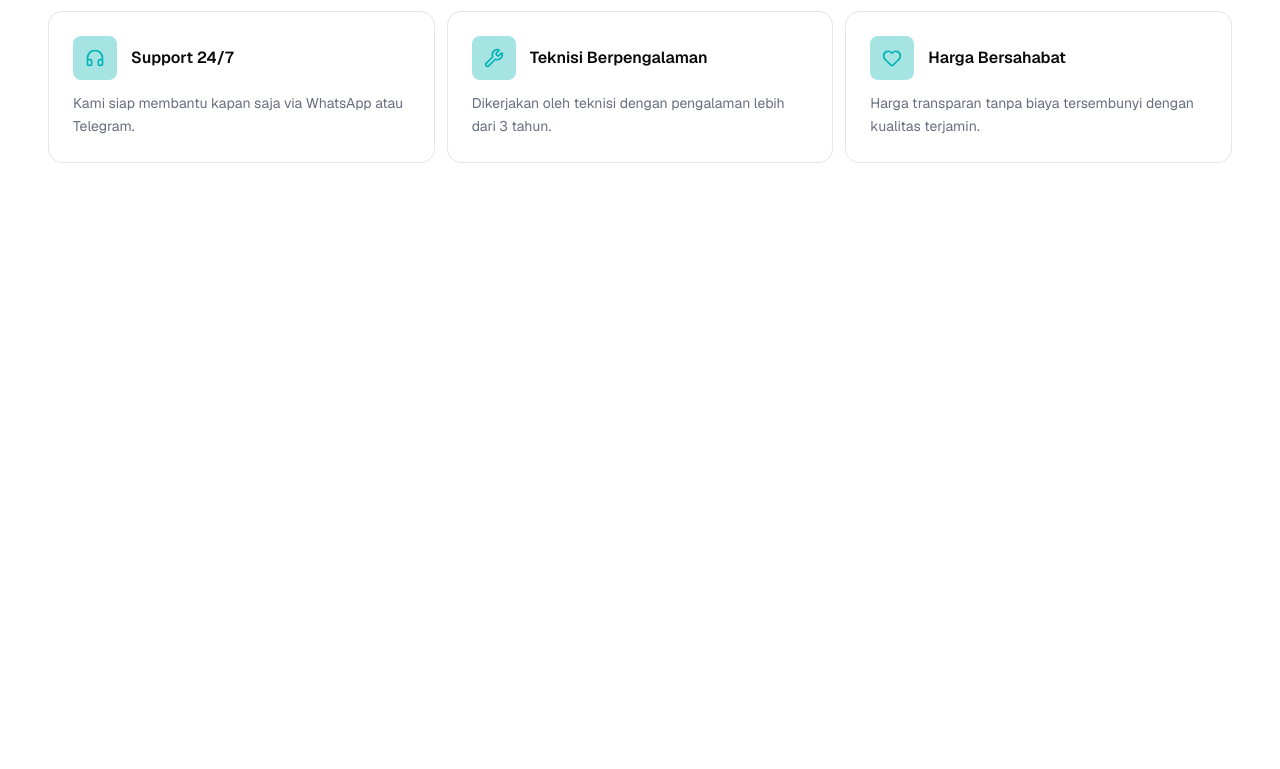
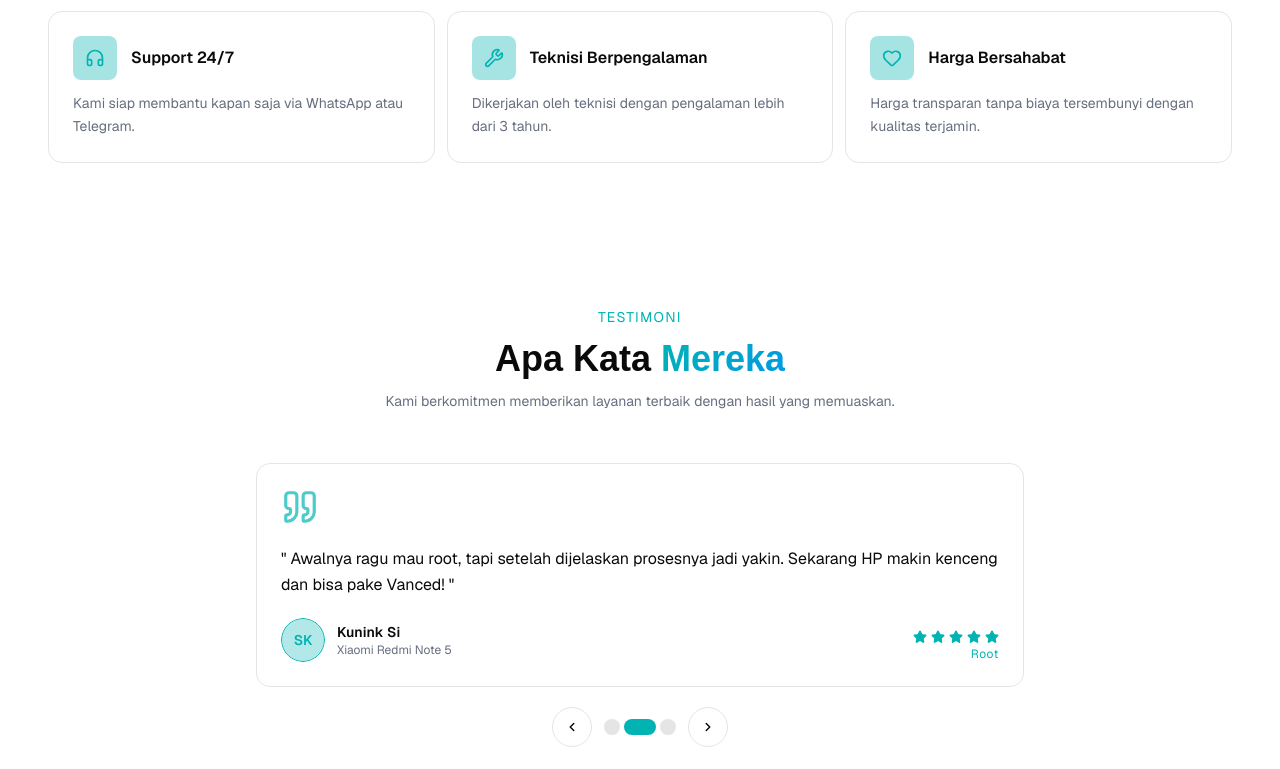
Before and after one commit to bagoesrex/rexservice, a Next.js app: page / in a window 1280 px wide. Shown: the part 2028-2797 px from the top of the page. Before the commit the page ends 2263 px from the top, so only its background shows below. Built offline with nearby package versions, Linux system fonts and the light colour scheme.

Commit message:
feat(home): add testimonials section and components

```diff
--- /dev/null
+++ b/app/_components/testimonials/testimonial-card.tsx
@@ -0,0 +1,49 @@
+import { Card, CardContent } from "@/components/ui/card";
+import { Testimonial } from "@/types/testimonial";
+import { Avatar, AvatarImage, AvatarFallback } from "@radix-ui/react-avatar";
+import { Quote, Star } from "lucide-react";
+
+interface TestimonialCardProps {
+  testimonial: Testimonial;
+}
+
+export default function TestimonialCard({ testimonial }: TestimonialCardProps) {
+  const { name, device, service, rating, text, avatar } = testimonial;
+
+  return (
+    <Card>
+      <CardContent>
+        <div className="space-y-5">
+          <Quote className="text-primary/70 size-9.5" />
+
+          <p className="text-md text-foreground leading-relaxed">&quot; {text} &quot;</p>
+
+          <div className="flex items-end justify-between">
+            <div className="flex items-center gap-3">
+              <div className="size-11 overflow-hidden rounded-full">
+                <Avatar>
+                  <AvatarImage src="" alt="" />
+                  <AvatarFallback className="bg-primary/30 border-primary text-primary flex size-full items-center justify-center rounded-full border-[0.1rem] text-sm font-semibold">
+                    {avatar}
+                  </AvatarFallback>
+                </Avatar>
+              </div>
+              <div className="flex flex-col">
+                <span className="text-foreground text-sm font-semibold">{name}</span>
+                <p className="text-muted-foreground text-xs">{device}</p>
+              </div>
+            </div>
+            <div className="flex flex-col items-end gap-[0.1rem]">
+              <div className="flex gap-1">
+                {[...Array(rating)].map((_, index) => (
+                  <Star key={index} className="fill-primary text-primary size-3.5" />
+                ))}
+              </div>
+              <span className="text-primary text-xs tracking-wider">{service}</span>
+            </div>
+          </div>
+        </div>
+      </CardContent>
+    </Card>
+  );
+}
--- /dev/null
+++ b/app/_components/testimonials/testimonials-section.tsx
@@ -0,0 +1,94 @@
+"use client";
+
+import MaxWidthWrapper from "@/components/layout/max-width-wrapper";
+import { Testimonial } from "@/types/testimonial";
+import { useEffect, useState } from "react";
+import TestimonialCard from "./testimonial-card";
+import { Button } from "@/components/ui/button";
+import { ChevronLeft, ChevronRight } from "lucide-react";
+
+const testimonials: Testimonial[] = [
+  {
+    name: "Si Kucink",
+    device: "Xiaomi Poco F6",
+    service: "Custom ROM",
+    rating: 5,
+    text: "Pelayanan super cepat dan hasilnya mantap! Custom ROM Pixel Experience berjalan mulus tanpa bug. Recommended banget!",
+    avatar: "SK",
+  },
+  {
+    name: "Kunink Si",
+    device: "Xiaomi Redmi Note 5",
+    service: "Root",
+    rating: 5,
+    text: "Awalnya ragu mau root, tapi setelah dijelaskan prosesnya jadi yakin. Sekarang HP makin kenceng dan bisa pake Vanced!",
+    avatar: "SK",
+  },
+  {
+    name: "Kelomank",
+    device: "Xiaomi Redmi 9",
+    service: "UBL",
+    rating: 5,
+    text: "Proses UBL yang ribet di Xiaomi dikerjain sama mas teknisi dengan sangat profesional. Sekarang pake ArrowOS, smooth banget!",
+    avatar: "KM",
+  },
+];
+
+export default function TestimonialsSection() {
+  const [currentIndex, setCurrentIndex] = useState(0);
+  const [isAutoPlaying, setIsAutoPlaying] = useState(true);
+
+  useEffect(() => {
+    if (!isAutoPlaying) return;
+
+    const interval = setInterval(() => {
+      setCurrentIndex((prev) => (prev + 1) % testimonials.length);
+    }, 5000);
+
+    return () => clearInterval(interval);
+  }, [isAutoPlaying]);
+
+  const goTo = (index: number) => {
+    setCurrentIndex(index);
+    setIsAutoPlaying(false);
+    setTimeout(() => setIsAutoPlaying(true), 10000);
+  };
+
+  const goPrev = () => goTo((currentIndex - 1 + testimonials.length) % testimonials.length);
+  const goNext = () => goTo((currentIndex + 1) % testimonials.length);
+
+  return (
+    <section id="testimonials">
+      <MaxWidthWrapper className="flex flex-col items-center justify-center gap-13 py-18">
+        <div className="space-y-3 text-center">
+          <span className="text-primary block text-sm tracking-widest uppercase">Testimoni</span>
+          <h2 className="text-4xl font-bold">
+            Apa Kata <span className="gradient-text">Mereka</span>
+          </h2>
+          <p className="text-muted-foreground max-w-xl text-sm">Kami berkomitmen memberikan layanan terbaik dengan hasil yang memuaskan.</p>
+        </div>
+        <div className="flex w-full max-w-3xl flex-col items-center justify-center gap-5">
+          <TestimonialCard testimonial={testimonials[currentIndex]} />
+          <div className="flex items-center gap-3">
+            <Button onClick={goPrev} variant={"testimonialsNav"} className="size-fit p-3">
+              <ChevronLeft className="size-3.5" strokeWidth={2.5} />
+            </Button>
+            <div className="flex gap-1">
+              {testimonials.map((_, index) => (
+                <Button
+                  key={index}
+                  onClick={() => goTo(index)}
+                  variant={"testimonialsDot"}
+                  className={`size-1 p-2 ${index === currentIndex ? "bg-primary w-8" : "bg-border hover:bg-primary/30"}`}
+                />
+              ))}
+            </div>
+            <Button onClick={goNext} variant={"testimonialsNav"} className="size-fit p-3">
+              <ChevronRight className="size-3.5" strokeWidth={2.5} />
+            </Button>
+          </div>
+        </div>
+      </MaxWidthWrapper>
+    </section>
+  );
+}
--- a/app/page.tsx
+++ b/app/page.tsx
@@ -1,6 +1,7 @@
 import HeroSection from "./_components/hero/hero-section";
 import ServicesSection from "./_components/services/services-section";
 import StatsSection from "./_components/stats/stats-section";
+import TestimonialsSection from "./_components/testimonials/testimonials-section";
 import WhyChooseSection from "./_components/whychoose/why-choose-section";
 
 export default function Home() {
@@ -14,6 +15,8 @@ export default function Home() {
 
       <WhyChooseSection />
 
+      <TestimonialsSection />
+
       {/* <HowItWorksSection /> */}
     </main>
   );
--- /dev/null
+++ b/components/ui/avatar.tsx
@@ -0,0 +1,28 @@
+"use client";
+
+import * as React from "react";
+import * as AvatarPrimitive from "@radix-ui/react-avatar";
+
+import { cn } from "@/lib/utils";
+
+function Avatar({ className, ...props }: React.ComponentProps<typeof AvatarPrimitive.Root>) {
+  return (
+    <AvatarPrimitive.Root data-slot="avatar" className={cn("relative flex size-8 shrink-0 overflow-hidden rounded-full", className)} {...props} />
+  );
+}
+
+function AvatarImage({ className, ...props }: React.ComponentProps<typeof AvatarPrimitive.Image>) {
+  return <AvatarPrimitive.Image data-slot="avatar-image" className={cn("aspect-square size-full", className)} {...props} />;
+}
+
+function AvatarFallback({ className, ...props }: React.ComponentProps<typeof AvatarPrimitive.Fallback>) {
+  return (
+    <AvatarPrimitive.Fallback
+      data-slot="avatar-fallback"
+      className={cn("bg-muted flex size-full items-center justify-center rounded-full", className)}
+      {...props}
+    />
+  );
+}
+
+export { Avatar, AvatarImage, AvatarFallback };
--- a/components/ui/button.tsx
+++ b/components/ui/button.tsx
@@ -20,7 +20,9 @@ const buttonVariants = cva(
         hero: "bg-primary text-primary-foreground hover:bg-primary/90 text-base px-8 py-6 shadow-lg hover:shadow-xl hover:scale-105",
         heroOutline: "border-2 border-primary/50 bg-transparent text-foreground hover:border-primary hover:bg-primary/10 text-base px-8 py-6",
         navbar:
-          "border-2 border-primary/50 bg-transparent text-primary hover:borer-primary hover:bg-primary/90 text-base px-8 py-4 hover:shadow-md hover:scale-105 hover:text-accent-foreground",
+          "border-2 border-primary/50 bg-transparent text-primary hover:border-primary hover:bg-primary/90 text-base px-8 py-4 hover:shadow-md hover:scale-105 hover:text-accent-foreground",
+        testimonialsNav: "border-1 bg-transparent hover:border-primary hover:bg-primary/30 rounded-full transition-colors duration-300",
+        testimonialsDot: "rounded-full bg-border transition-all duration-300",
       },
       size: {
         default: "h-9 px-4 py-2 has-[>svg]:px-3",
--- a/package.json
+++ b/package.json
@@ -11,6 +11,7 @@
     "format:check": "prettier --check ."
   },
   "dependencies": {
+    "@radix-ui/react-avatar": "^1.1.11",
     "@radix-ui/react-slot": "^1.2.3",
     "class-variance-authority": "^0.7.1",
     "clsx": "^2.1.1",
--- /dev/null
+++ b/types/testimonial.ts
@@ -0,0 +1,8 @@
+export interface Testimonial {
+  name: string;
+  device: string;
+  service: string;
+  rating: number;
+  text: string;
+  avatar: string;
+}
```
Also changed, not shown: 1 other file (tests, documents, lock files or other folders).
